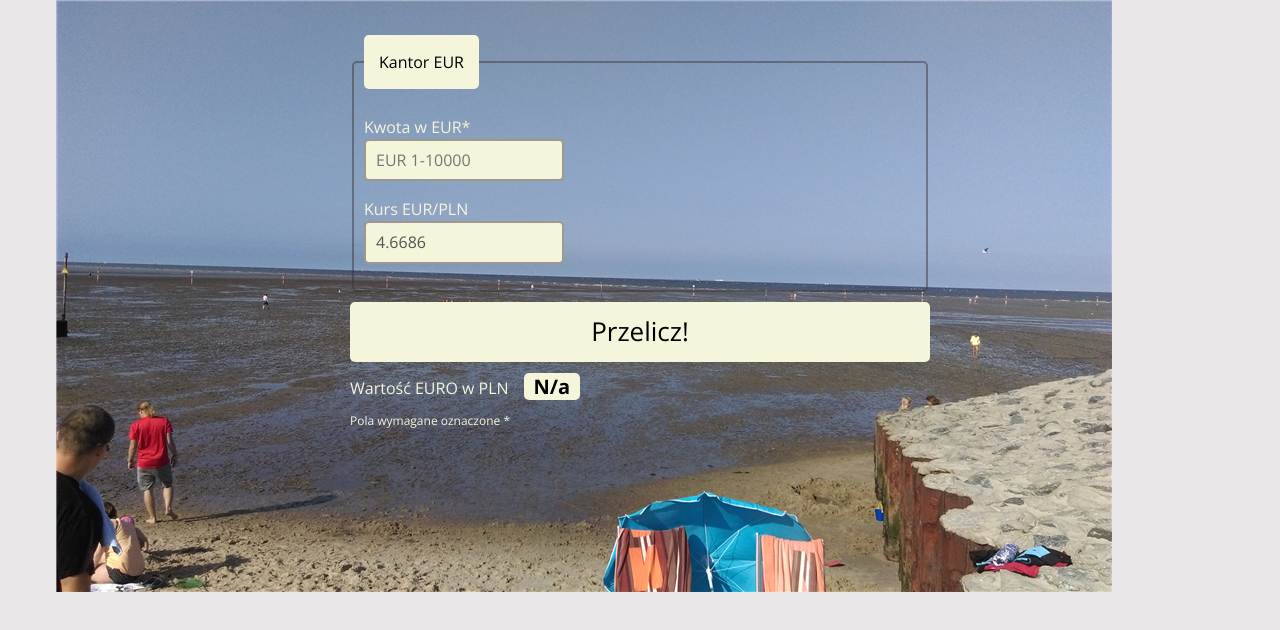
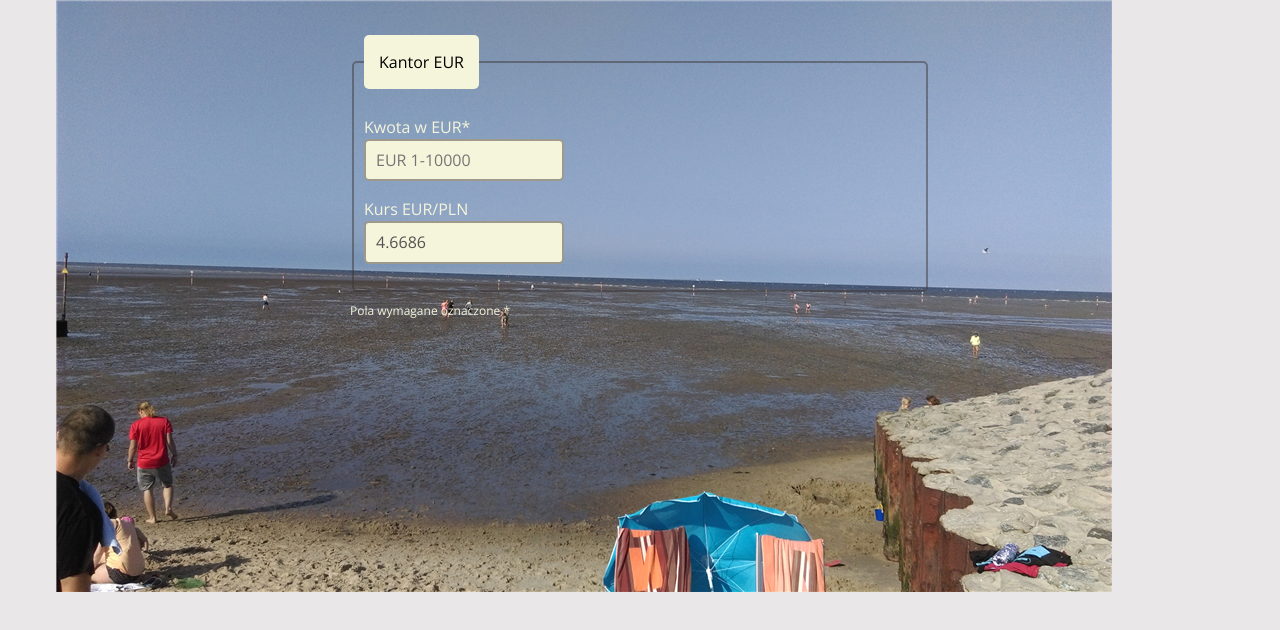
Before and after one commit to Tymek20/exchange-currency, a React (Create React App) app: page / in a window 1280 px wide. Shown: the top 630 px of the page. Built offline with nearby package versions, Linux system fonts and the light colour scheme.

Commit message:
cleaning

```diff
--- a/src/App.js
+++ b/src/App.js
@@ -1,26 +1,21 @@
 import Container from "./Container";
-import Button from "./Button";
 import Footer from "./Footer";
 import Form from "./Form";
-import Result from "./Result";
 
 function App() {
+
   return (
     <Container>
-      <Form />
 
-      <Button
-        discription="Przelicz!"
-      />
-
-      <Result
-      discription="Wartość EURO w PLN"
-      result="N/a"
+      <Form
+        onName="Kantor EUR/PLN"
+        onResult="Wartość EURO w PLN"
       />
 
       <Footer
         discription="Pola wymagane oznaczone *"
       />
+
     </Container>
   );
 }
--- a/src/Button/index.js
+++ /dev/null
@@ -1,11 +0,0 @@
-import "./style.css";
-
-const Button = ({ discription }) => {
-   return ( <button
-        className="button"
-    >
-        {discription}
-    </button>
-)};
-
-export default Button;
--- a/src/Button/style.css
+++ /dev/null
@@ -1,18 +0,0 @@
-.button {
-    font-size: 26px;
-    border: none;
-    width: 100%;
-    background-color: beige;
-    padding: 15px;
-    border-radius: 5px;
-    margin-top: 10px;
-}
-
-.button:hover {
-    background-color: hsl(60, 56%, 71%);
-    cursor: pointer;
-}
-
-.button:active {
-    background-color: hsl(60, 56%, 60%);
-}
--- a/src/Result/index.js
+++ /dev/null
@@ -1,14 +0,0 @@
-import "./style.css";
-
-const Result = ({ discription, result }) => {
-    return (
-        <div className="result">
-            {discription}
-            <strong className="result--convert">
-                {result}
-            </strong>
-        </div>
-    )
-};
-
-export default Result;
--- a/src/Result/style.css
+++ /dev/null
@@ -1,13 +0,0 @@
-.result {
-    color: beige;
-    margin-top: 10px;
-}
-
-.result--convert {
-    margin: 10px 15px;
-    padding: 0px 10px;
-    background-color: beige;
-    border-radius: 5px;
-    font-size: 20px;
-    color: black;
-}
```
Also changed, not shown: src/Footer/index.js (+6 -6 lines), src/Container/style.css (line endings or trailing spaces).
